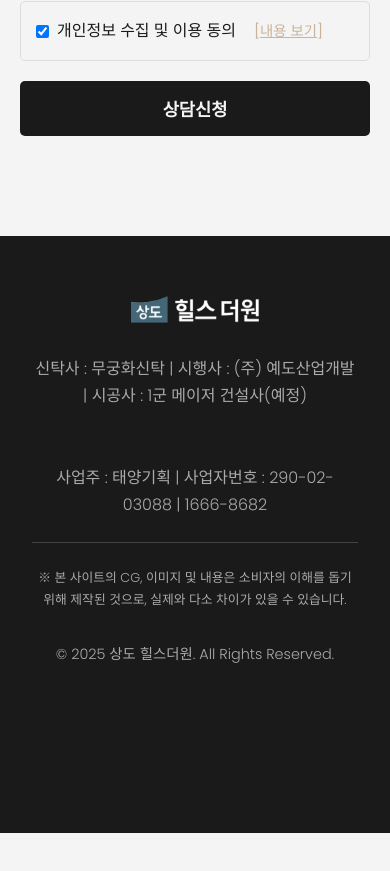
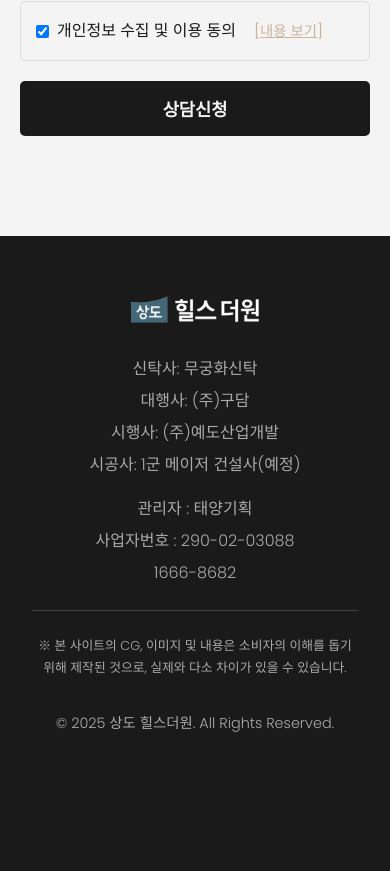
Before and after one commit to creatorjun/homepages_02, a React (Vite) app: page / in a window 390 px wide. Shown: the part 7504-8375 px from the top of the page. Before the commit the page ends 8337 px from the top, so only its background shows below. Built offline with nearby package versions, Linux system fonts and the light colour scheme.

Commit message:
Initail Commit

```diff
--- a/src/components/Footer.css
+++ b/src/components/Footer.css
@@ -31,6 +31,11 @@
     word-break: keep-all;
 }
 
+/* 추가된 클래스 */
+.footer-info .footer-info-separator {
+    margin: 0 10px;
+}
+
 .footer-info-container strong {
     font-weight: 600;
     color: #fff;
@@ -58,4 +63,18 @@
     .main-footer {
         padding-bottom: 150px;
     }
+
+    /* --- 아래 내용 추가 --- */
+    .footer-info .footer-info-item {
+        display: block; /* 각 항목을 블록 요소로 만들어 줄바꿈 적용 */
+        margin-bottom: 5px; /* 항목 간의 간격 추가 */
+    }
+
+    .footer-info .footer-info-separator {
+        display: none; /* 구분자 숨기기 */
+    }
+
+    .footer-info:not(:last-of-type) {
+        margin-bottom: 1rem; /* 정보 단락 간의 간격 조정 */
+    }
 }
--- a/src/components/Footer.jsx
+++ b/src/components/Footer.jsx
@@ -5,17 +5,27 @@
 function Footer() {
   const { footer } = content;
 
+  // 텍스트를 | 기준으로 분리하여 JSX로 변환하는 함수
+  const renderInfoText = (text) => {
+    return text.split('|').map((item, index, arr) => (
+      <React.Fragment key={index}>
+        <span className="footer-info-item">{item.trim()}</span>
+        {index < arr.length - 1 && <span className="footer-info-separator">|</span>}
+      </React.Fragment>
+    ));
+  };
+
   return (
     <footer className="main-footer">
       <div className="logo">
         <img src={footer.logoImage} alt={`${content.siteInfo.title} 하단 로고`} className="footer-logo-image" />
       </div>
       <div className="footer-info-container">
-        <p>
-          {/* info와 address의 모든 정보를 유연하게 표시하도록 수정 */}
-          {footer.info.replace(/\|/g, ' | ')}
-          <br /><br /><br />
-          {footer.address.replace(/\|/g, ' | ')}
+        <p className="footer-info">
+          {renderInfoText(footer.info)}
+        </p>
+        <p className="footer-info">
+          {renderInfoText(footer.address)}
         </p>
         <p className="footer-disclaimer">
           {footer.disclaimer}
--- a/src/data/contents.jsx
+++ b/src/data/contents.jsx
@@ -105,8 +105,8 @@
   // 7. 푸터 섹션
   footer: {
     logoImage: "./images/logo_02.webp",
-    info: `신탁사 : 무궁화신탁 | 시행사 : (주) 예도산업개발 | 시공사 : 1군 메이저 건설사(예정)`,
-    address: `사업주 : ${siteInfo.company} | 사업자번호 : 290-02-03088 |  ${siteInfo.contactNumber}`,
+    info: `신탁사: 무궁화신탁 | 대행사: (주)구담 | 시행사: (주)예도산업개발 | 시공사: 1군 메이저 건설사(예정)`,
+    address: `관리자 : ${siteInfo.company} | 사업자번호 : 290-02-03088 |  ${siteInfo.contactNumber}`,
     disclaimer: "※ 본 사이트의 CG, 이미지 및 내용은 소비자의 이해를 돕기 위해 제작된 것으로, 실제와 다소 차이가 있을 수 있습니다.",
     copyright: `© ${new Date().getFullYear()} ${siteInfo.title}. All Rights Reserved.`
   },
```
